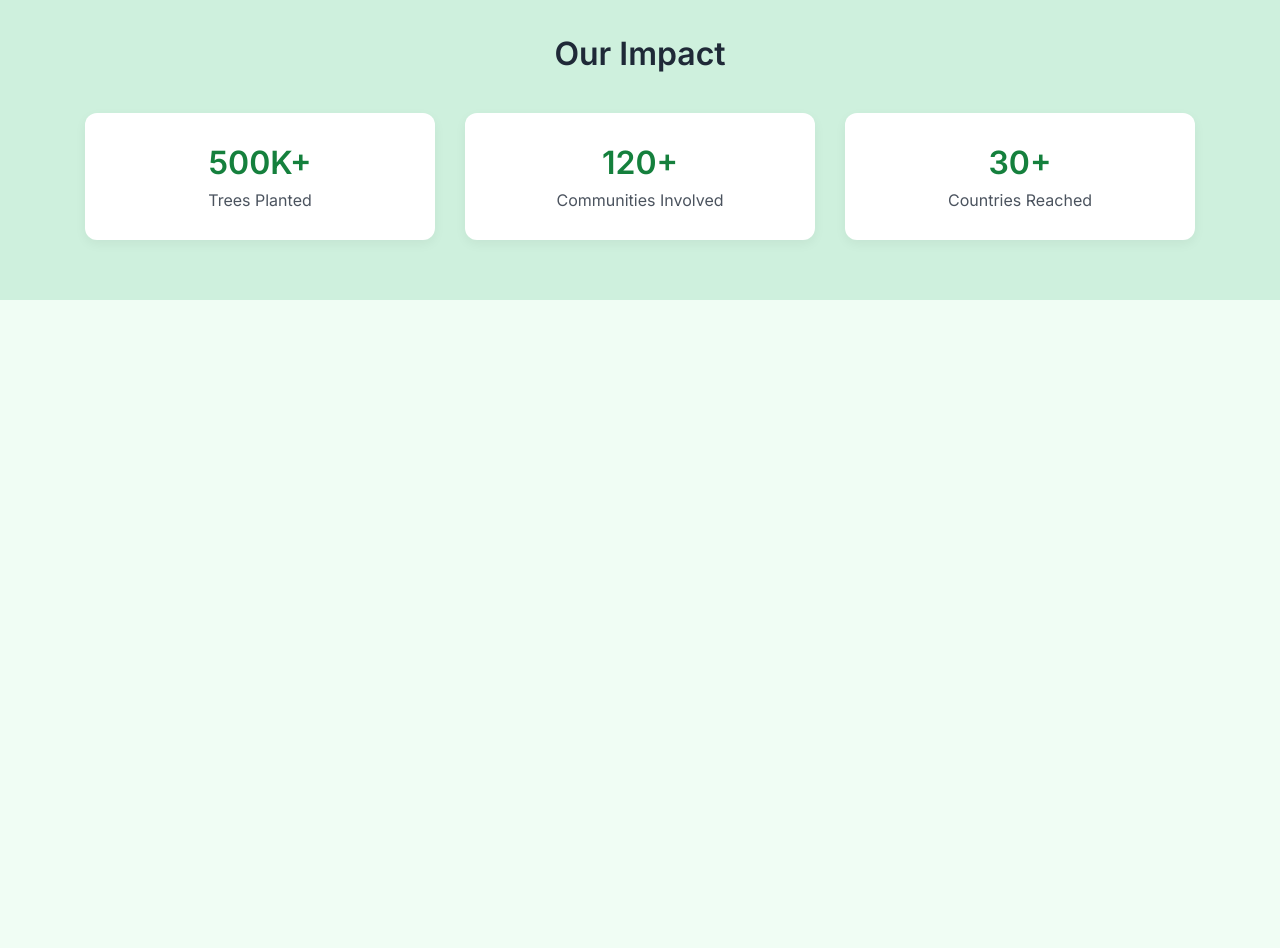
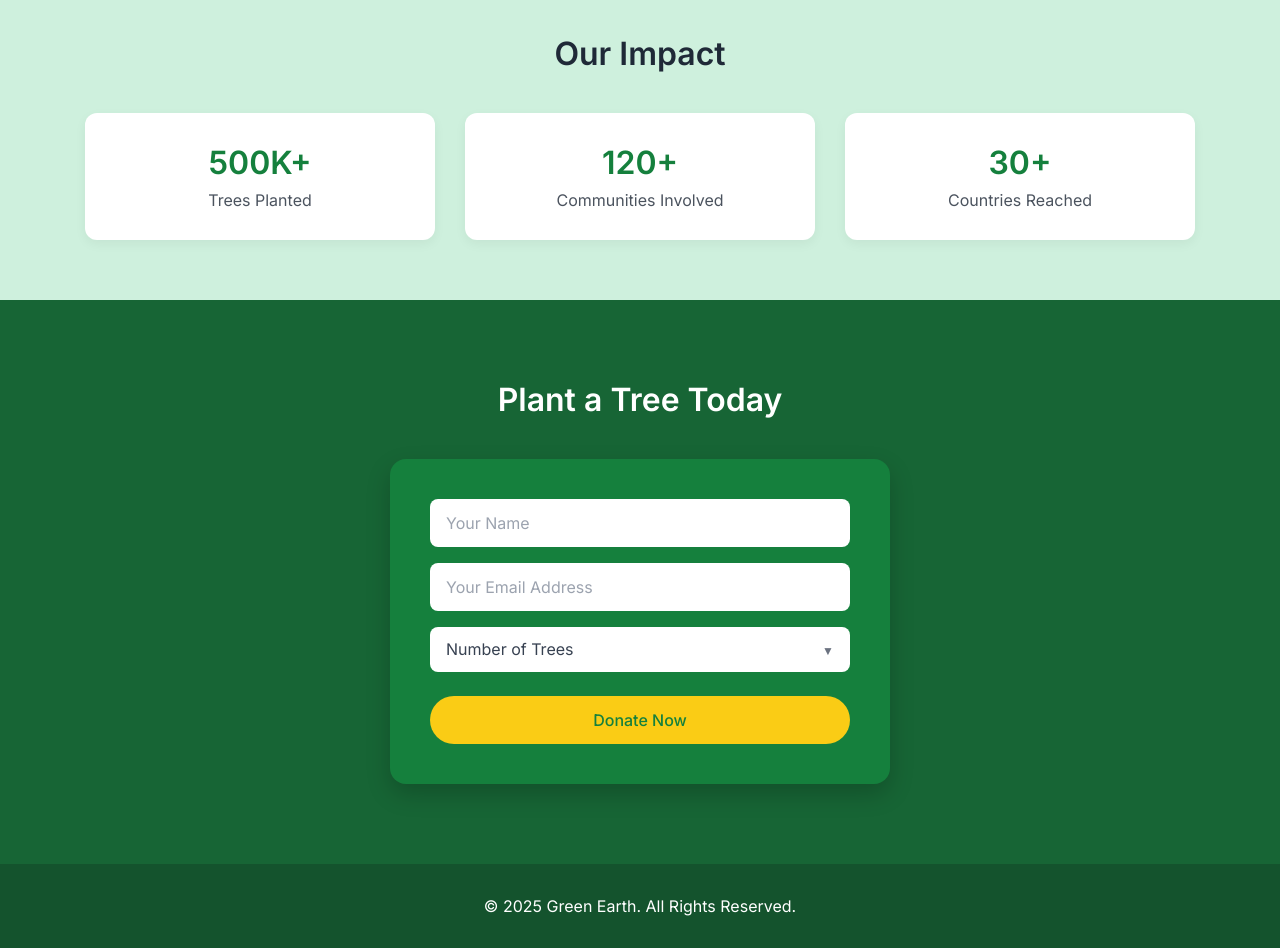
Before and after one commit to Tahmied/Green-Earth-A06, a plain HTML site: page index.html in a window 1280 px wide. Shown: the part 1846-2794 px from the top of the page. Before the commit the page ends 2146 px from the top, so only its background shows below. Drawn offline with nearby package versions, Linux system fonts and the light colour scheme.

Commit message:
- added  footer

```diff
--- a/index.html
+++ b/index.html
@@ -249,6 +249,37 @@
         </div>
     </section>
 
+    <section class="six">
+        <div class="six-container">
+            <h2 class="six-title">Plant a Tree Today</h2>
+
+            <div class="form-wrapper">
+                <form action="#" method="POST">
+                    <input type="text" name="name" placeholder="Your Name" required>
+
+                    <input type="email" name="email" placeholder="Your Email Address" required>
+
+                    <div class="select-wrapper">
+                        <select name="tree-amount" required>
+                            <option value="" disabled selected>Number of Trees</option>
+                            <option value="1">1 Tree</option>
+                            <option value="5">5 Trees</option>
+                            <option value="10">10 Trees</option>
+                            <option value="25">25 Trees</option>
+                            <option value="50">50 Trees</option>
+                        </select>
+                    </div>
+
+                    <button type="submit" class="donate-button">Donate Now</button>
+                </form>
+            </div>
+        </div>
+    </section>
+
+    <section class="last-section">
+            <p class="last-text">© 2025 Green Earth. All Rights Reserved.</p>
+    </section>
+
 
 <script src="script.js"></script>
 </body>
--- a/style.css
+++ b/style.css
@@ -932,3 +932,134 @@ body.no-scroll {
         font-size: 32px;
     }
 }
+
+/* section six */
+
+.six {
+    background-color:#176535;
+    padding: 80px 20px;
+}
+
+.six-container {
+    max-width: 1200px;
+    margin: 0 auto;
+    text-align: center;
+}
+
+.six-title {
+    font-family: 'Inter';
+    font-style: normal;
+    font-weight: 600;
+    font-size: 32px;
+    text-align: center;
+    color: #FFFFFF;
+    margin-bottom: 40px;
+}
+
+.form-wrapper {
+    background-color:#15803D;
+    border-radius: 16px;
+    padding: 40px;
+    max-width: 500px;
+    margin: 0 auto;
+    box-shadow: 0 10px 25px rgba(0, 0, 0, 0.2);
+}
+
+.form-wrapper input[type="text"],
+.form-wrapper input[type="email"] {
+    width: 100%;
+    padding: 14px 16px;
+    margin-bottom: 16px;
+    border: none;
+    border-radius: 8px;
+    font-size: 16px;
+    background-color: #FFFFFF;
+    color: #374151;
+    box-sizing: border-box;
+}
+
+.form-wrapper input::placeholder {
+    color: #9CA3AF;
+}
+
+.select-wrapper {
+    position: relative;
+    width: 100%;
+    margin-bottom: 24px;
+}
+
+.form-wrapper select {
+    width: 100%;
+    padding: 14px 16px;
+    border: none;
+    border-radius: 8px;
+    font-size: 16px;
+    background-color: #FFFFFF;
+    color: #374151;
+    -webkit-appearance: none;
+    -moz-appearance: none;
+    appearance: none;
+    cursor: pointer;
+}
+
+.select-wrapper::after {
+    content: '▼';
+    font-size: 12px;
+    color: #6B7280;
+    position: absolute;
+    right: 16px;
+    top: 50%;
+    transform: translateY(-50%);
+    pointer-events: none;
+}
+
+.donate-button {
+    width: 100%;
+    padding: 14px 20px;
+    background-color: #FACC15;
+    color: #1F2937;
+    border: none;
+    border-radius: 999px;
+    font-size: 18px;
+    font-weight: 600;
+    cursor: pointer;
+    font-family: 'Inter';
+    font-style: normal;
+    font-weight: 500;
+    font-size: 16px;
+    color: #15803D;
+}
+
+.donate-button:hover {
+    filter: brightness(1.02);
+    transform: scale(1.02);
+}
+
+.last-section {
+    align-content: center;
+    background-color: #14532D;
+}
+
+.last-text {
+    font-family: 'Inter';
+    font-style: normal;
+    font-weight: 400;
+    font-size: 16px;
+    text-align: center;
+    color: #FFFFFF;
+    margin: 2rem;
+}
+
+@media (max-width: 540px) {
+    .six {
+        padding: 60px 15px;
+    }
+
+    .six-title {
+        font-size: 28px;
+    }
+
+    .form-wrapper {
+        padding: 30px 25px;
+    }
+}
```
